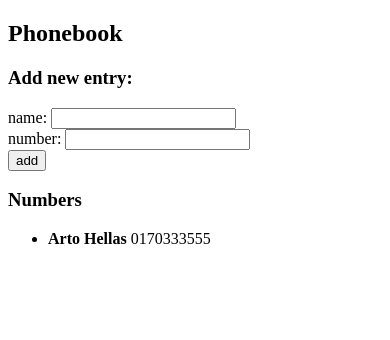
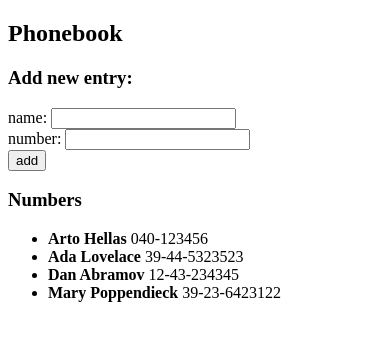
Before and after one commit to LBeul/fullstackopen, a React (Create React App) app in the folder part2/phonebook/: page / in a window 390 px wide. Shown: the top 340 px of the page. Built offline with nearby package versions, Linux system fonts and the light colour scheme; data requests are answered from the project's data file.

Commit message:
2.11: The Phonebook Step6

```diff
--- /dev/null
+++ b/part2/phonebook/db.json
@@ -0,0 +1,24 @@
+{
+  "persons": [
+    {
+      "name": "Arto Hellas",
+      "number": "040-123456",
+      "id": 1
+    },
+    {
+      "name": "Ada Lovelace",
+      "number": "39-44-5323523",
+      "id": 2
+    },
+    {
+      "name": "Dan Abramov",
+      "number": "12-43-234345",
+      "id": 3
+    },
+    {
+      "name": "Mary Poppendieck",
+      "number": "39-23-6423122",
+      "id": 4
+    }
+  ]
+}
--- a/part2/phonebook/src/App.js
+++ b/part2/phonebook/src/App.js
@@ -1,15 +1,27 @@
-import React, { useState } from "react";
+import React, { useState, useEffect } from "react";
+import axios from "axios";
 
 import EntryForm from "./Components/EntryForm";
 import ListOfEntries from "./Components/ListOfEntries";
 
 const App = () => {
   // Initilaize the component's state
-  const [persons, setPersons] = useState([
-    { name: "Arto Hellas", number: "0170333555" }
-  ]);
+  const [persons, setPersons] = useState([]);
   const [newName, setNewName] = useState("");
   const [newNumber, setNewNumber] = useState("");
+
+  // Data fetch
+  useEffect(() => {
+    console.log("Effect");
+
+    axios.get("http://localhost:3001/persons").then(response => {
+      console.log("response fulfilled");
+      setPersons(response.data);
+    });
+  }, []);
+
+  // Log amount of persons to render
+  console.log(`Render ${persons.length} persons`);
 
   // Input handlers
   const handleNameChange = event => {
```
Also changed, not shown: part2/phonebook/package.json (+6 -1 lines), 2 other files (tests, documents, lock files or other folders).
